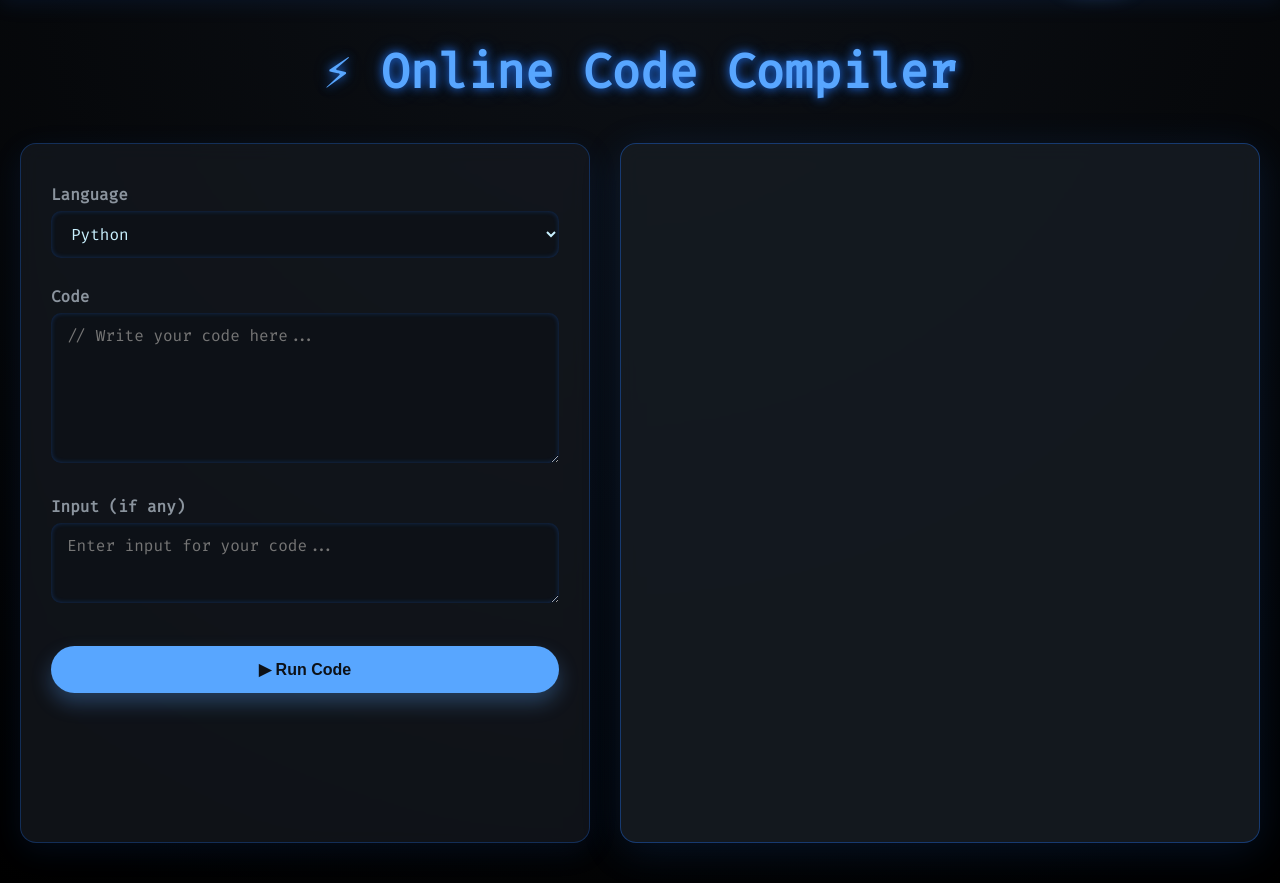
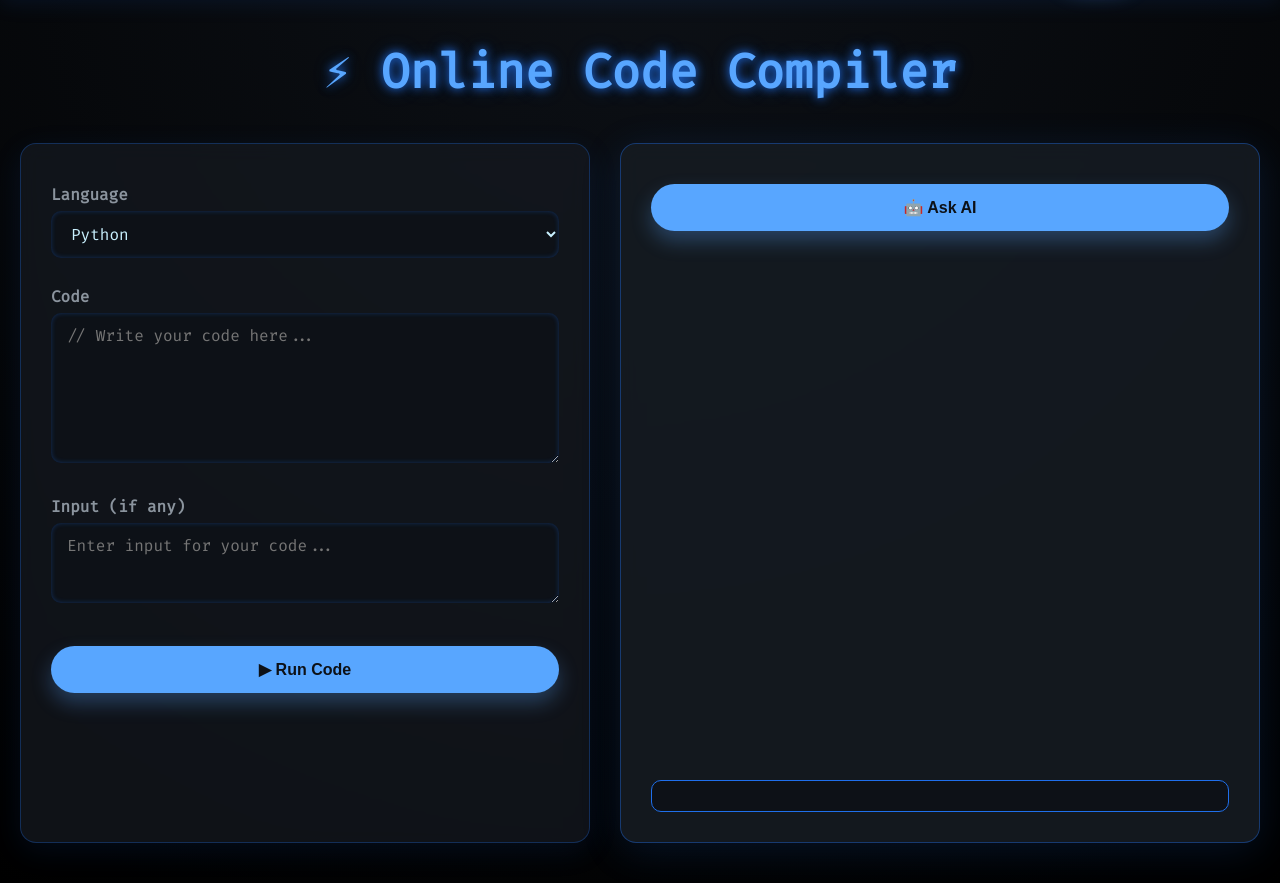
Before and after one commit to Deepu-Mahi/DeepLogic, a Django app: template submit/templates/index.html in a window 1280 px wide. Shown: the part 105-988 px from the top of the page. Run offline with Django 3.2, Linux system fonts and the light colour scheme; the template is opened without the code that fills it, so the values that code supplies are empty.

Commit message:
ASK AI DONE

```diff
--- a/compiler/urls.py
+++ b/compiler/urls.py
@@ -17,12 +17,12 @@ Including another URLconf
 from django.contrib import admin
 from django.urls import path, include
 from accounts.views import welcome
-
+from submit.views import gemini_ai
 
 urlpatterns = [
     path("admin/", admin.site.urls),
     path("", welcome, name="welcome"),
     path("auth/", include("accounts.urls")),
     path("submit/", include("submit.urls")),
-
+    path('gemini-ai/', gemini_ai, name='gemini_ai'),
 ]
--- a/submit/templates/index.html
+++ b/submit/templates/index.html
@@ -34,14 +34,13 @@
       box-shadow: 0 4px 20px rgba(31, 111, 235, 0.1);
     }
 
-    .nav-left {
+    .nav-left,
+    .nav-right {
       display: flex;
       align-items: center;
     }
 
     .nav-right {
-      display: flex;
-      align-items: center;
       gap: 20px;
     }
 
@@ -178,7 +177,10 @@
   color: #c9f1ff;
   overflow-y: auto;
   flex-grow: 1;
+
+  max-height: 320px; /* new: limit height to half */
 }
+
 
     .errors {
       color: #ff6b6b;
@@ -190,6 +192,18 @@
       color: #ff6b6b;
       font-weight: bold;
       margin-bottom: 20px;
+    }
+
+    .ai-output-box {
+      background-color: #0d1117;
+  color: #c9f1ff;
+  border: 1px solid #1f6feb;
+  border-radius: 10px;
+  padding: 15px;
+  font-size: 0.95rem;
+  max-height: 250px;     /* Fixed height */
+  overflow-y: auto;      /* Enables vertical scrollbar */
+  margin-top: 10px;
 }
 
     @media (max-width: 960px) {
@@ -210,7 +224,6 @@
       }
     }
 
-    /* LIGHT THEME STYLES */
     .light-theme {
       background: #f4f4f4;
       color: #1e1e1e;
@@ -259,6 +272,12 @@
       color: #dc3545;
       border-color: #dc3545;
     }
+
+    .light-theme .ai-output-box {
+      background: #f0f0f0;
+      color: #006400;
+      border-color: #28a745;
+    }
   </style>
 </head>
 <body>
@@ -299,6 +318,7 @@
       <textarea class="input-box" id="input_data" name="input_data" placeholder="Enter input for your code...">{{ input_data|default_if_none:"" }}</textarea>
 
       <button type="submit">▶ Run Code</button>
+      <!-- Ask AI button removed from here -->
     </div>
 
     <div class="right-panel">
@@ -315,9 +335,15 @@
         <pre>{{ errors }}</pre>
       </div>
       {% endif %}
+
+      <!-- Ask AI button moved here, exactly the same as original -->
+      <button type="button" id="aiBtn" style="margin-top:10px;">🤖 Ask AI</button>
+
+      <div class="ai-output-box" id="aiOutput"></div>
     </div>
   </div>
 </form>
+
 
   <script>
     function toggleTheme() {
@@ -339,6 +365,31 @@
         button.textContent = "🌞";
       }
     });
+
+    document.getElementById("aiBtn").addEventListener("click", async () => {
+      const code = document.getElementById("code").value;
+      const responseBox = document.getElementById("aiOutput");
+      responseBox.innerText = "🤖 Thinking...";
+
+      try {
+        const res = await fetch("/gemini-ai/", {
+          method: "POST",
+          headers: {
+            "Content-Type": "application/json",
+          },
+          body: JSON.stringify({ code: code }),
+        });
+
+        const data = await res.json();
+        if (data.response) {
+          responseBox.innerText = data.response;
+        } else if (data.error) {
+          responseBox.innerText = "Error: " + data.error;
+        }
+      } catch (err) {
+        responseBox.innerText = "Failed to connect to AI.";
+      }
+    });
   </script>
 
 </body>
--- a/submit/urls.py
+++ b/submit/urls.py
@@ -7,6 +7,8 @@ from .views import (
     problem_list,
     problem_detail,
 )
+from .views import gemini_ai
+
 
 urlpatterns = [
     # Standalone compiler page (e.g., from profile)
@@ -21,6 +23,7 @@ urlpatterns = [
 
     # Problem details + code submission with test cases
     path('problems/<int:problem_id>/', login_required(problem_detail, login_url='/auth/login/'), name='problem_detail'),
+     path('gemini-ai/', gemini_ai, name='gemini_ai'),
 
     # Optional: You could add a dedicated submit URL for problems, but your design uses problem_detail POST for submission
     # So no separate 'submit' path under problems needed here
```
Also changed, not shown: submit/views.py (+32 -6 lines). Lines whose indentation alone changed are shown as unchanged.
